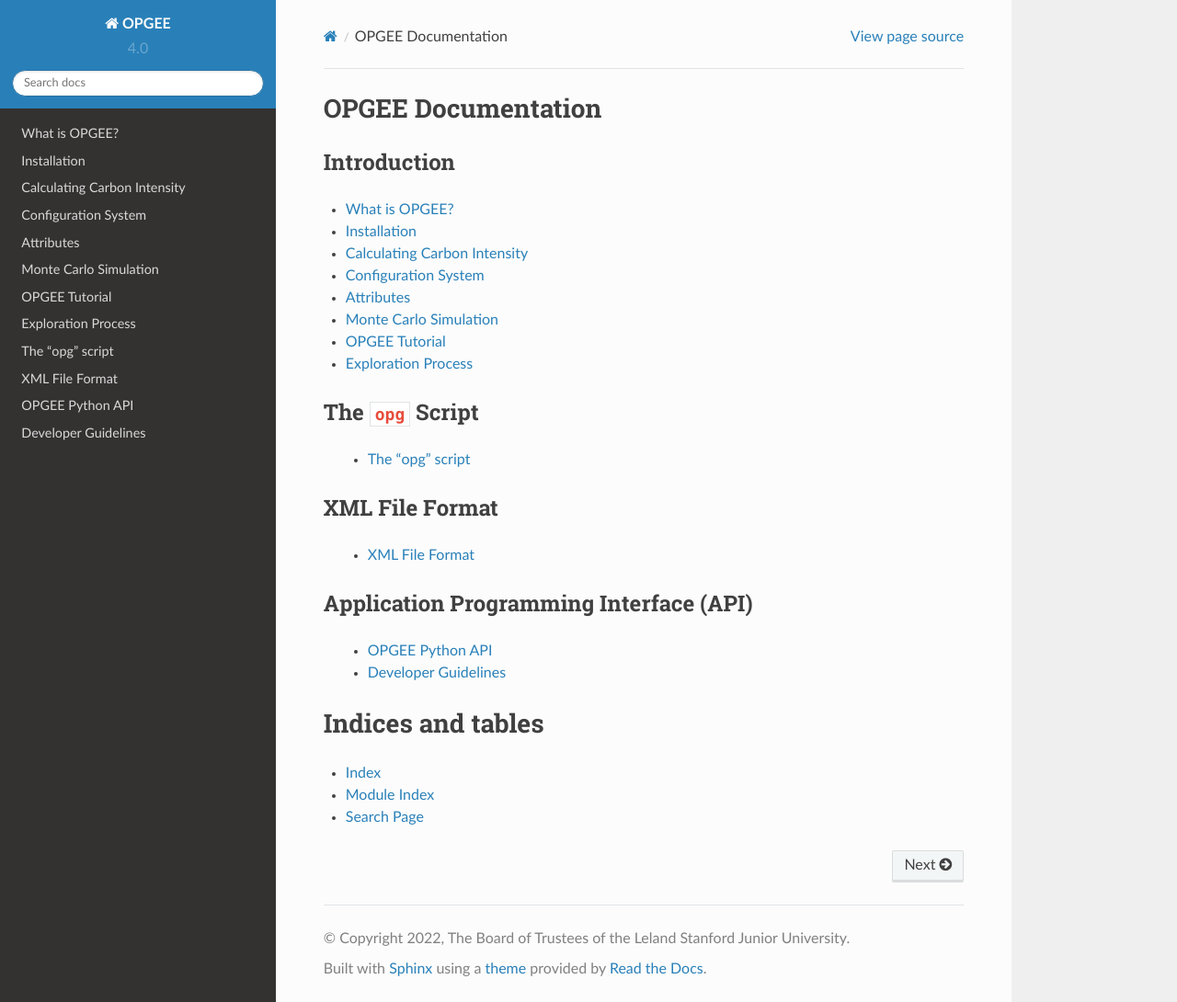
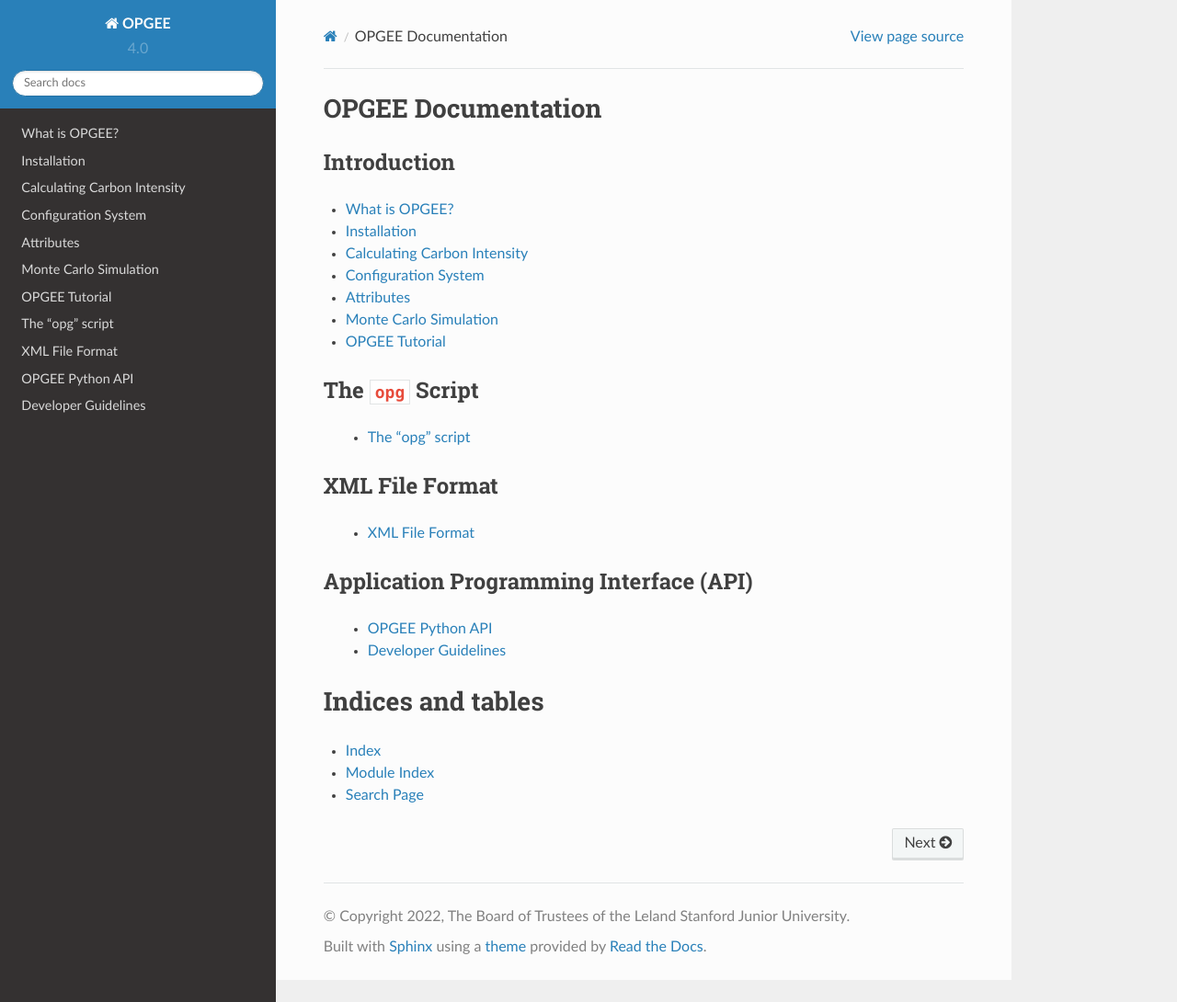
Before and after one commit to msmasnadi/OPGEEv4, a Sphinx documentation site: the page built from docs/source/index.rst, in a window 1280 px wide and 1090 px high. Shown: the whole window at 92% size. Built offline with Sphinx 7.4.7 and the Read the Docs theme 2.0.0, drawn with Linux system fonts in a browser that asks for light colours.

Commit message:
Revised structure for documenting processes

```diff
--- a/docs/source/exploration_process.rst
+++ /dev/null
@@ -1,5 +0,0 @@
-Exploration Process
-=====================
-
-.. automodule:: opgee.processes.exploration
-   :members:
--- a/docs/source/index.rst
+++ b/docs/source/index.rst
@@ -18,7 +18,6 @@
    attributes
    monte-carlo
    tutorial
-   exploration_process
 
 The ``opg`` Script
 ------------------------------
```
